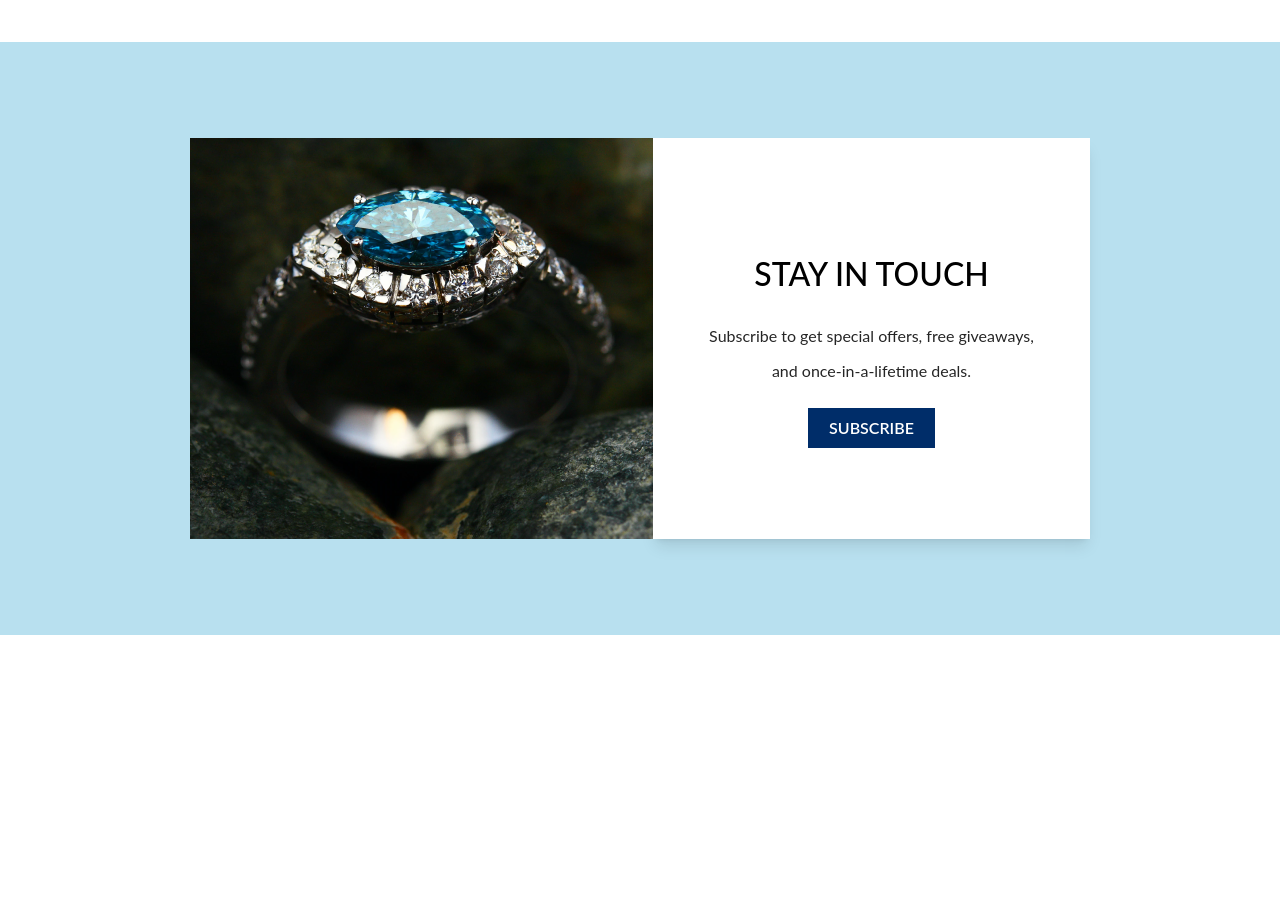
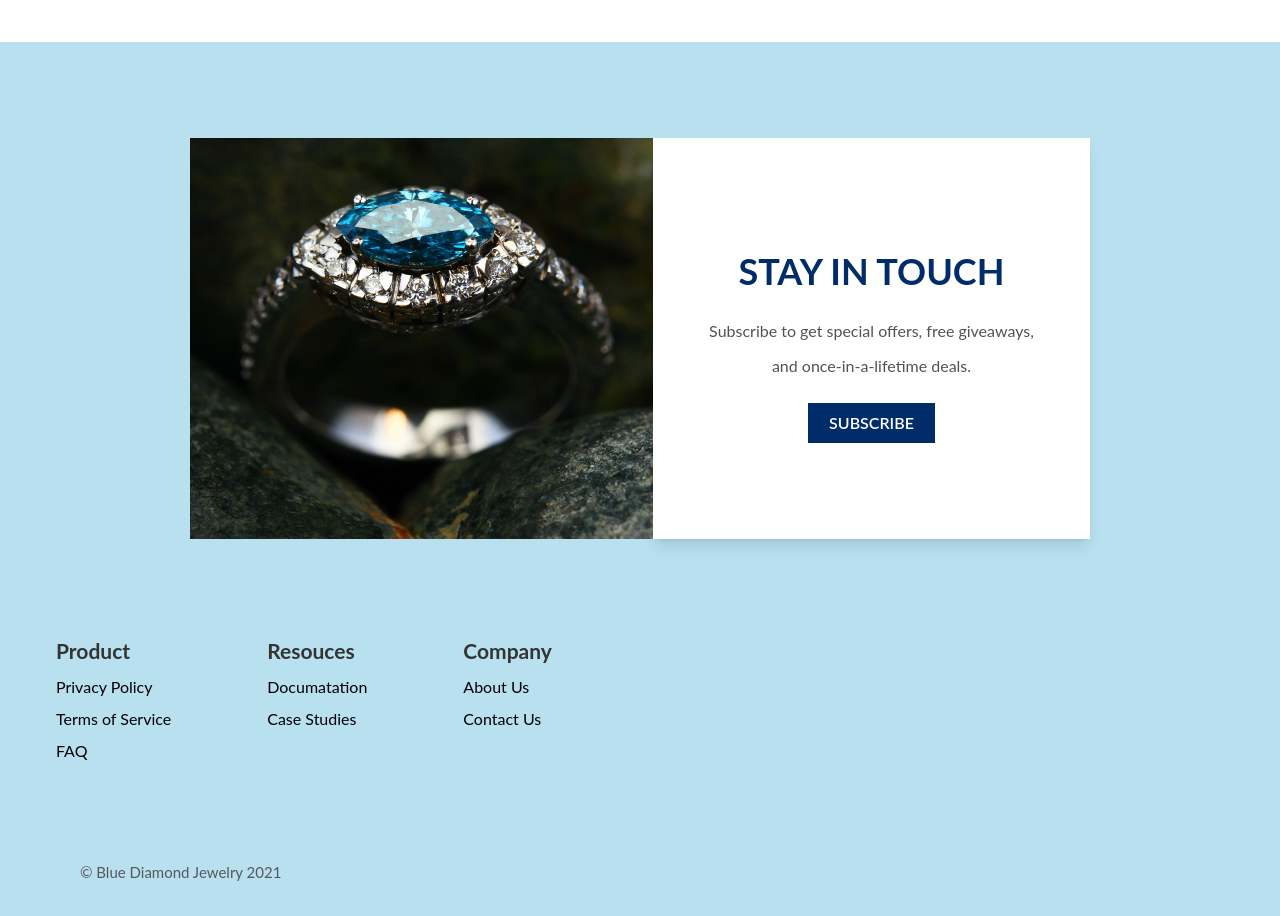
Before and after one commit to jennifer-pecky/jewelries, a React (Vite) app in the folder bayside/: page / in a window 1280 px wide. Shown: the part 3560-4476 px from the top of the page. Before the commit the page ends 4195 px from the top, so only its background shows below. Built offline with nearby package versions, Linux system fonts and the light colour scheme.

Commit message:
added footer

```diff
--- a/bayside/src/componets/Footer/Footer.jsx
+++ b/bayside/src/componets/Footer/Footer.jsx
@@ -2,14 +2,16 @@ import React from 'react';
 import img from '../../assets/images/Rectangle 31.png';
 const Footer = () => {
   return (
-    <div className="bg-[#B8E0EF] mt-20">
+    <div className="bg-[#B8E0EF] mt-20 w-[100%]">
       <div className="flex p-24 justify-center">
         <img src={img} alt="" />
 
-        <div className="p-14 shadow-lg bg-[#fff]">
+        <div className="p-14 shadow-lg bg-[#fff] hidden md:flex">
           <div className="mt-14 text-center space-y-5">
-            <h1 className="">STAY IN TOUCH</h1>
-            <p className="">
+            <h1 className=" text-[#002D69] text-[36px] leading-[43px] font-bold">
+              STAY IN TOUCH
+            </h1>
+            <p className="text-[#343434]">
               Subscribe to get special offers, free giveaways, <br /> and
               once-in-a-lifetime deals.
             </p>
@@ -21,6 +23,33 @@ const Footer = () => {
           </div>
         </div>
       </div>
+      <div className="lg:flex lg:space-x-24 mb-6 px-14 ">
+        <div className="space-y-2">
+          <h1 className="text-[21px] font-bold text-[#343434]">Product</h1>
+          <li className="text-[16px]">Privacy Policy</li>
+          <li className="text-[16px]">Terms of Service</li>
+          <li className="text-[16px]">FAQ</li>
+        </div>
+
+        <div className="space-y-2">
+          <h1 className="text-[21px] font-bold text-[#343434]">Resouces</h1>
+          <li>Documatation</li>
+          <li>Case Studies</li>
+        </div>
+
+        <div className="space-y-2">
+          <h1 className="text-[21px] font-bold text-[#343434]">Company</h1>
+          <li>About Us</li>
+          <li>Contact Us</li>
+        </div>
+      </div>
+
+      <hr className="h-px my-8 border-0 dark:bg-gray-700"></hr>
+      <div className="bg-[B8E0EF] p-8">
+        <small className="text-[#53585F] text-[15px] lg:px-12">
+          &copy; Blue Diamond Jewelry 2021
+        </small>
+      </div>
     </div>
   );
 };
--- a/package.json
+++ b/package.json
@@ -1,5 +1,6 @@
 {
   "dependencies": {
+    "flowbite": "^1.6.5",
     "react-icons": "^4.8.0"
   }
 }
```
Also changed, not shown: 1 other file (tests, documents, lock files or other folders).
